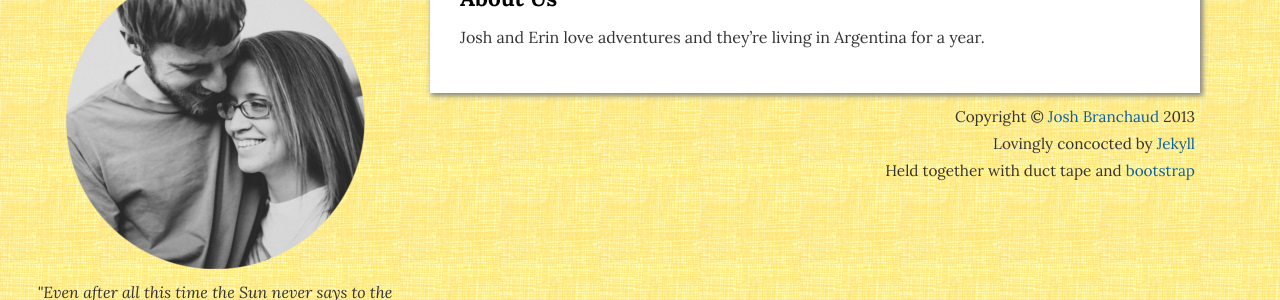
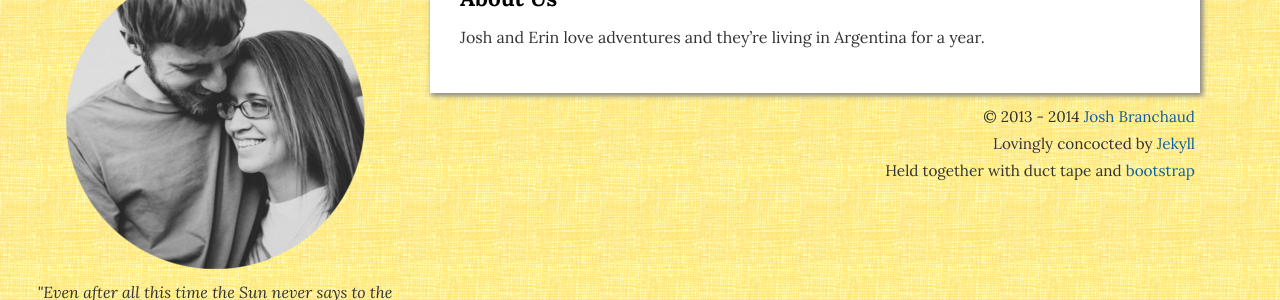
Before and after one commit to simhagate/joshanderin.com, a Jekyll site: the page built from about.md, in a window 1280 px wide. Shown: the part 137-437 px from the top of the page. Built offline with Jekyll 4.4.1, drawn with Linux system fonts in a browser that asks for light colours.

Commit message:
Updating the year for the copyright line.

```diff
--- a/_layouts/default.html
+++ b/_layouts/default.html
@@ -103,10 +103,11 @@
             10px 5px; text-align: right;">
 
                 <!-- Copyright information can be contained within the <small> element. The <time> element is used here to indicate that the '2012' is a date -->
-                    <small>Copyright &copy; <a
-                            href="http://joshbranchaud.com">Josh
-                            Branchaud</a> <time
-                        datetime="2013">2013</time></small>
+                    <small>
+                        &copy; <time datetime="2013">2013</time> - <time
+                        datetime="2014">2014</time>
+                        <a href="http://joshbranchaud.com">Josh Branchaud</a>
+                    </small>
 
                     <br />
 
```
